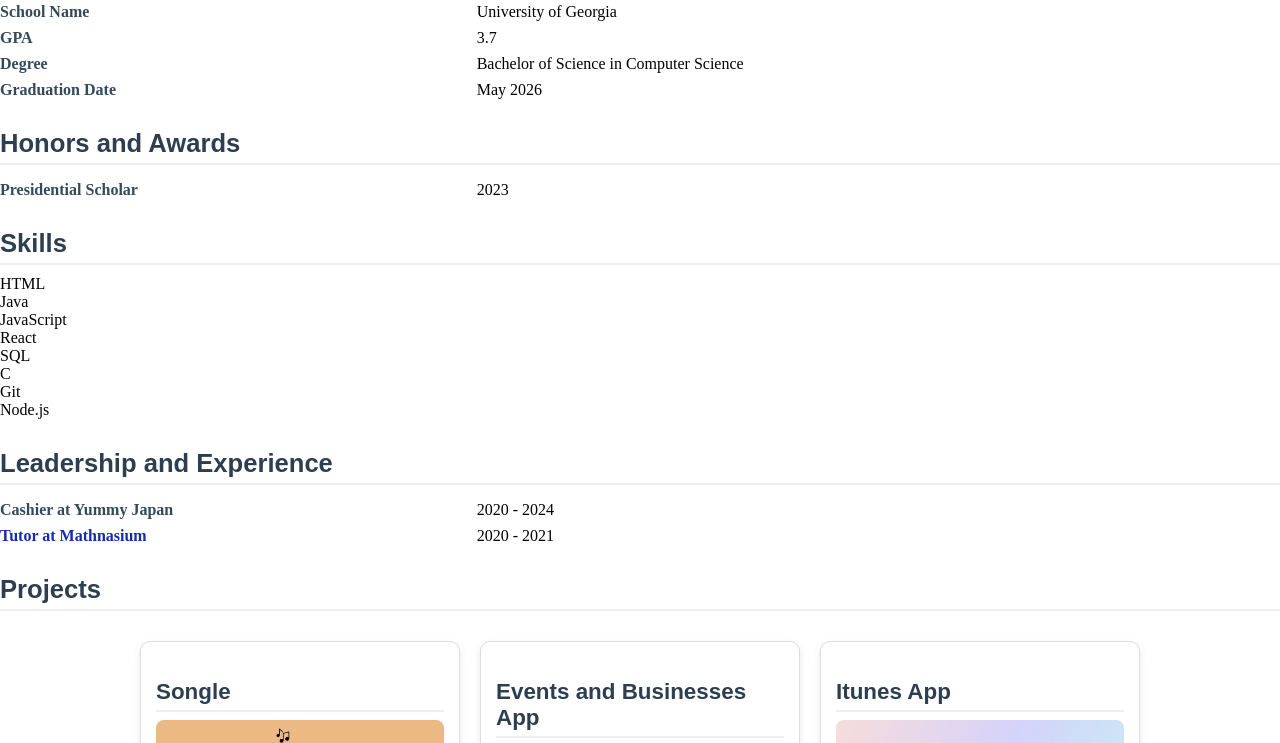
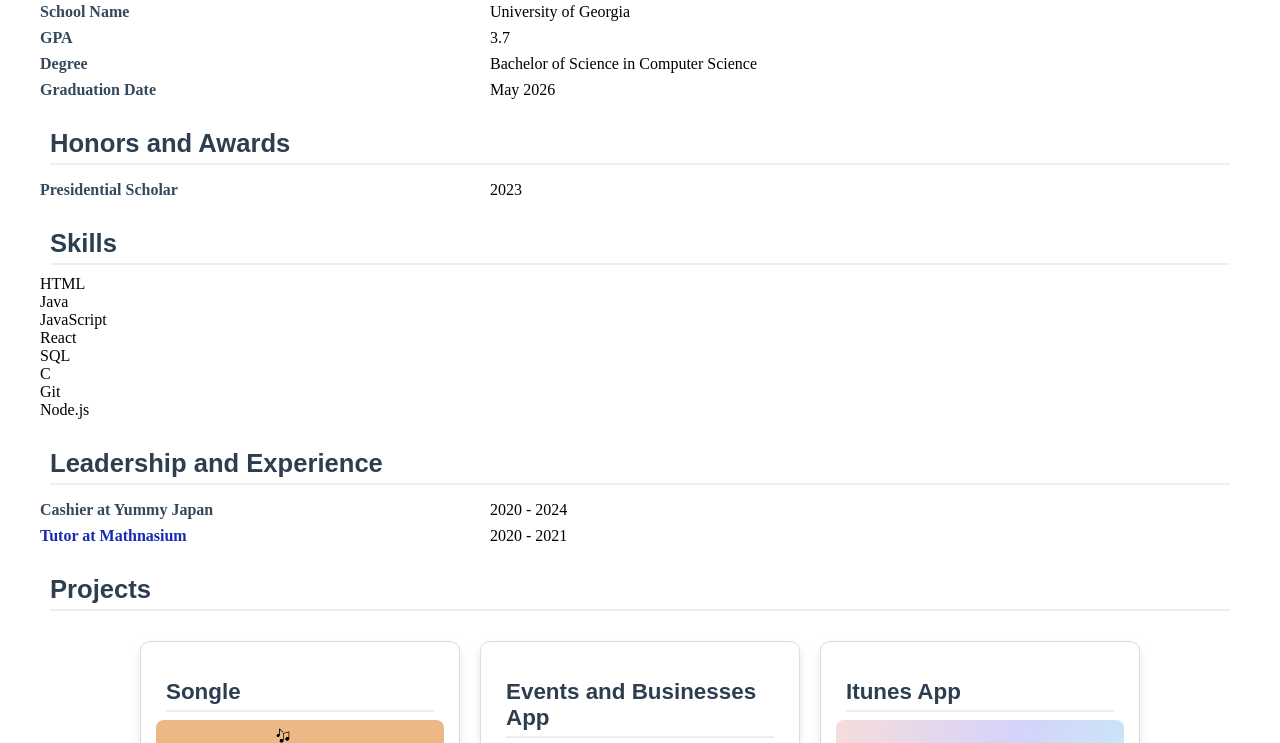
Before and after one commit to Masonlin2104/Masonlin2104.github.io, a website: page index.html in a window 1280 px wide. Shown: the part 595-1338 px from the top of the page. Drawn offline with Linux system fonts and the light colour scheme.

Commit message:
added margins around sections and adjusted h2 and h3 headings with left/right spacing

```diff
--- a/css/style.css
+++ b/css/style.css
@@ -68,6 +68,9 @@ header img {
 hr {
 
 }
+section {
+  margin: 20px 40px;
+}
 section h2 {
   font-family: 'Poppins', sans-serif;
   font-size: 1.6em;
@@ -76,6 +79,7 @@ section h2 {
   margin-bottom: 10px;
   border-bottom: 2px solid #eee;
   padding-bottom: 5px;
+  margin-left: 10px; margin-right: 10px;
 }
 
 section h3 {
@@ -85,6 +89,7 @@ section h3 {
   margin-bottom: 8px;
   border-bottom: 2px solid #eee;
   padding-bottom: 5px;
+  margin-left: 10px; margin-right: 10px;
 }
 
 section dl {
```
